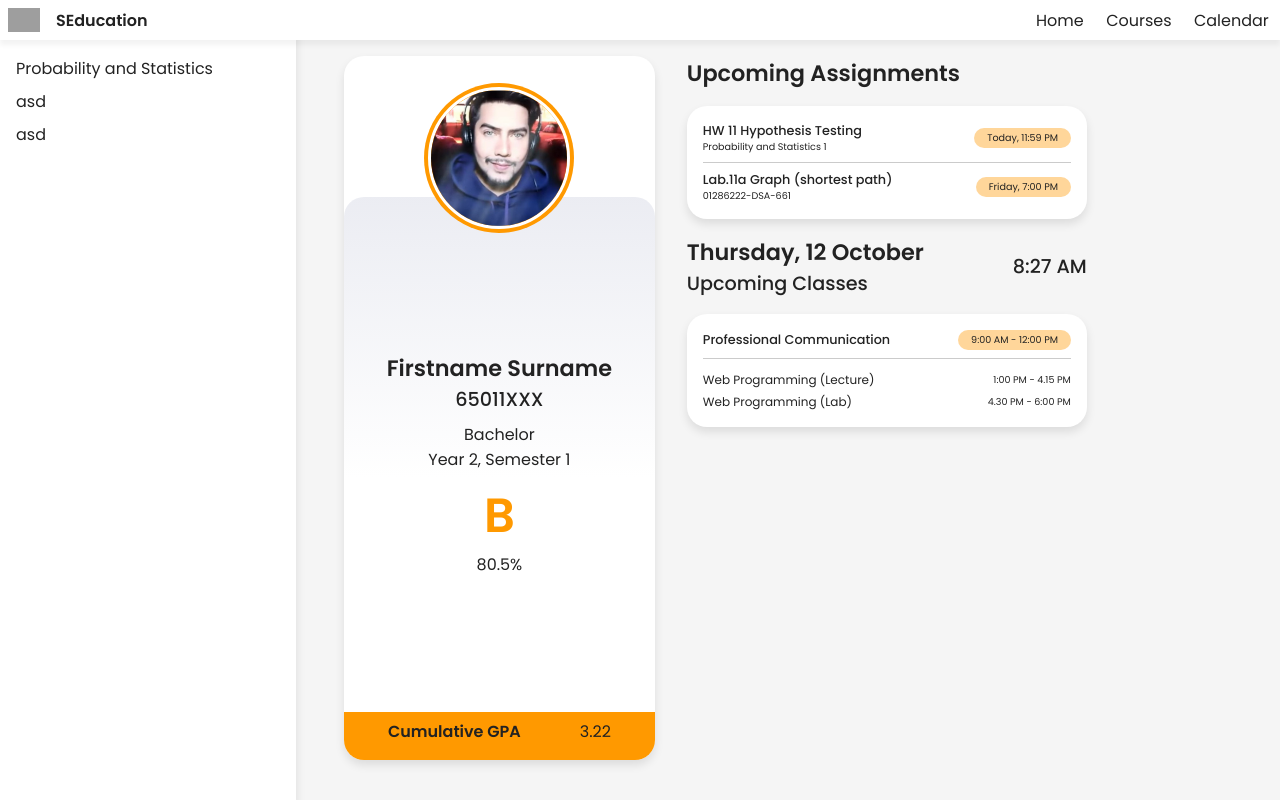
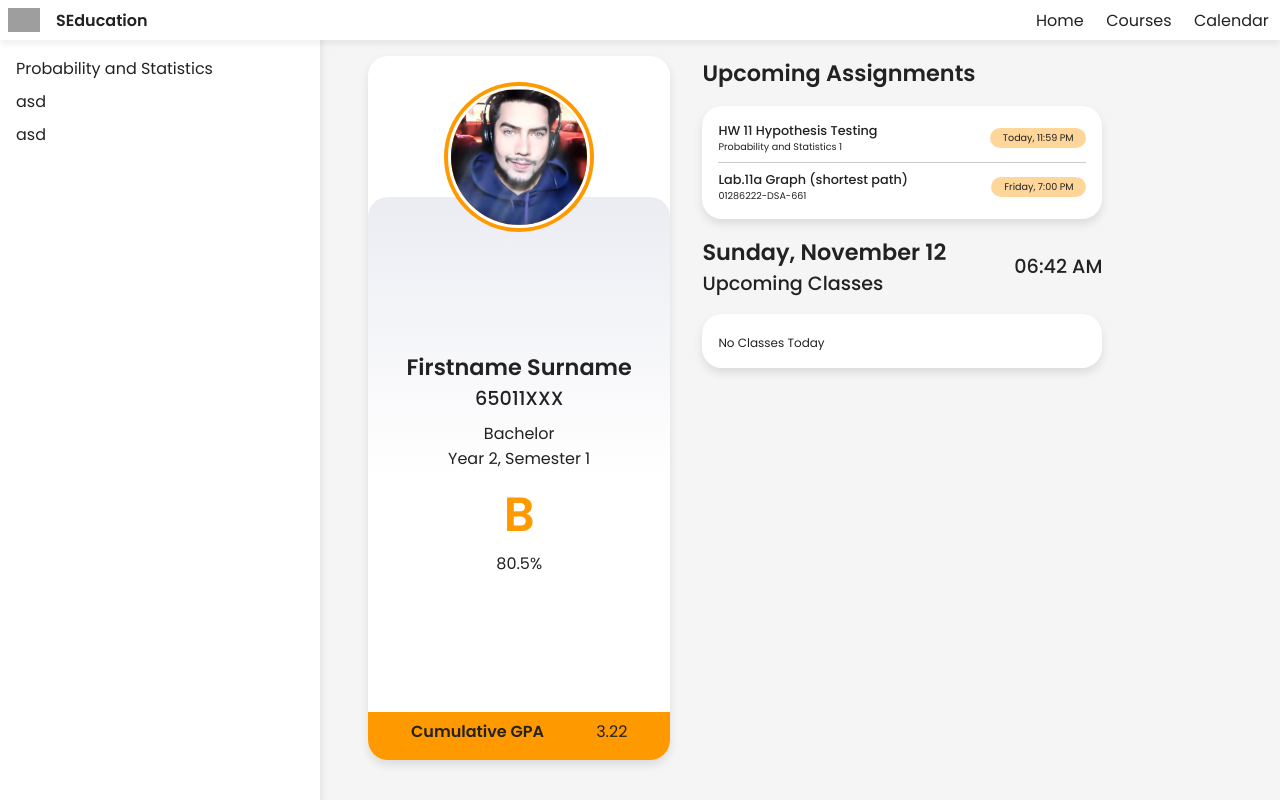
Before and after one commit to m0owo/SEdu, a FastAPI app: page / in a window 1280 px wide. Run offline with FastAPI, Linux system fonts and the light colour scheme; grey boxes are pictures that could not be loaded.

Commit message:
date+home+sidebar update

```diff
--- a/static/css/course.css
+++ b/static/css/course.css
@@ -3,11 +3,6 @@
 #course {
     justify-content: flex-start;
     padding-top: 1rem;
-}
-
-#block {
-    display: block;
-    width: 100%;
 }
 
 .assignment-card {
--- a/static/css/style.css
+++ b/static/css/style.css
@@ -11,7 +11,7 @@
 
 body {
     background-color:#F5F5F5;
-    display: flex;
+    /* display: flex; */
 }
 
 a {
@@ -80,6 +80,36 @@ li {
     align-items: center;
 }
 
+.sidebar {
+    position: fixed;
+    top: 0;
+    left: 0;
+    display: flex;
+    flex-direction: column;
+    padding: 1rem;
+    gap: 0.5rem;
+    padding-top: 3.5rem;
+    background-color: white;
+    width: 25%;
+    max-width: 20rem;
+    height: 100%;
+    z-index: 500;
+    box-shadow: 0 10px 10px rgba(0, 0, 0, 0.1);
+}
+
+.sidebar-space {
+    display: flex;
+    width: 25%;
+    max-width: 20rem;
+    padding: 1rem;
+    height: 100vh;
+    box-sizing: border-box;
+}
+
+.sidebar-space > * {
+    width: 100%;
+}
+
 .sidebar .nav-items {
     display: flex;
     flex-direction: column;
@@ -132,19 +162,6 @@ li {
     padding: 0px 0.5rem;
 }
 
-.sidebar {
-    display: flex;
-    flex-direction: column;
-    padding: 1rem;
-    gap: 0.5rem;
-    padding-top: 3.5rem;
-    background-color: white;
-    width: 30%;
-    height: 100dvh;
-    z-index: 2;
-    box-shadow: 0 10px 10px rgba(0,0,0,0.1);
-}
-
 .root {
     display: flex;
     flex-direction: column;
@@ -156,6 +173,12 @@ li {
     position: relative;
     width: 100%;
     /* min-height: 100svh; */
+}
+
+.block {
+    display: inline-block;
+    width: 75%;
+    margin-left: 25%;
 }
 
 .info-column {
--- /dev/null
+++ b/static/js/home.js
@@ -0,0 +1,40 @@
+document.addEventListener("DOMContentLoaded", function () {
+    const dateElement = document.getElementById("date");
+    const timeElement = document.getElementById("time");
+    const timetableElement = document.getElementById("timetable");
+    let classes = {"Professional Communication": "9:00 AM - 12:00 PM",
+    "Web Programming (Lecture)": "1:00 PM - 4.15 PM",
+    "Web Programming (Lab)": "4.30 PM - 6:00 PM"
+    }
+
+    function updateDateTime() {
+        let current = new Date();
+        let formatDate = { weekday: 'long', day: 'numeric', month: 'long' };
+        let formatTime = { hour: '2-digit', minute: '2-digit' };
+
+        let date = current.toLocaleDateString('en-US', formatDate);
+        let time = current.toLocaleTimeString('en-US', formatTime);
+
+        dateElement.textContent = date;
+        timeElement.textContent = time;
+
+        let currentDay = current.getDay();
+        // Sunday - Saturday : 0 - 6
+        if (currentDay == 0 || currentDay == 6){
+            timetableElement.innerHTML = "";
+            let div = document.createElement("div");
+            let span = document.createElement("span");
+            div.className = "classes-bar-small";
+            span.className = "medium";
+            span.innerHTML = "No Classes Today";
+            div.style.borderBottom = "none";
+            div.appendChild(span);
+            timetableElement.appendChild(div);
+        }
+        else if (currentDay == 1){
+
+        }
+    }
+    updateDateTime();
+    setInterval(updateDateTime, 60000);
+});
--- a/templates/assignment.html
+++ b/templates/assignment.html
@@ -31,7 +31,7 @@
         </ul>
     </div>
 
-    <div id="block">
+    <div class="block">
         <div class="course-bar">
             <div>
                 <span class="large">HW11 Hypothesis Testing</span>
--- a/templates/course.html
+++ b/templates/course.html
@@ -31,7 +31,7 @@
         </ul>
     </div>
 
-    <div id="block">
+    <div class="block">
         <div class="course-banner"></div>
         <div class="course-bar">
             <div>
--- a/templates/home.html
+++ b/templates/home.html
@@ -1,12 +1,14 @@
 <!DOCTYPE html>
 <html lang="en">
+
 <head>
     <meta charset="UTF-8">
     <meta name="viewport" content="width=device-width, initial-scale=1.0">
     <link rel="stylesheet" href="../static/css/style.css">
-    <script src=""></script>
+    <script src="../static/js/home.js"></script>
     <title>Home Page</title>
 </head>
+
 <body>
     <header>
         <div class="nav-items-uniteractable">
@@ -26,6 +28,7 @@
         <li class="small"><a href="">asd</a></li>
         <li class="small"><a href="">asd</a></li>
     </div>
+    <div class="block">
         <div class="root" id="home_root">
 
             <div class="card" id="profile-card">
@@ -87,15 +90,15 @@
                 <div class="section" id="upcoming-classes">
                     <div class="upcoming-classes-title">
                         <div>
-                        <span class="large">Thursday, 12 October</span>
+                            <span class="large" id="date"></span>
                             <span class="medium">Upcoming Classes</span>
                         </div>
                         <div>
-                            <span class="medium">8:27 AM</span>
+                            <span class="medium" id="time"></span>
                         </div>
                     </div>
                     <div class="card">
-                    <div class="card-content">
+                        <div class="card-content" id="timetable">
                             <div class="classes-bar">
                                 <span class="medium">Professional Communication</span>
                                 <div>
@@ -118,5 +121,7 @@
                 </div>
             </div>
         </div>
+    </div>
 </body>
+
 </html>
```
Lines whose indentation alone changed are shown as unchanged.
